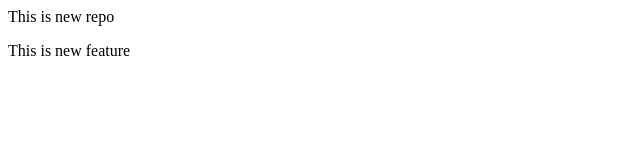
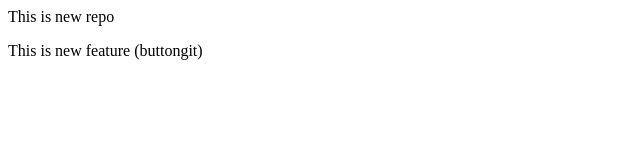
Before and after one commit to Venkat-katamoni/LocalRepo, a plain HTML site: page index.html in a window 1280 px wide. Shown: the full height of the page, 0-640 px from the left. Drawn offline with Linux system fonts and the light colour scheme.

```diff
--- a/index.html
+++ b/index.html
@@ -1,3 +1,3 @@
 <p>This is new repo</p>
 
-<p>This is new feature</p>
+<p>This is new feature (buttongit)</p>
```
